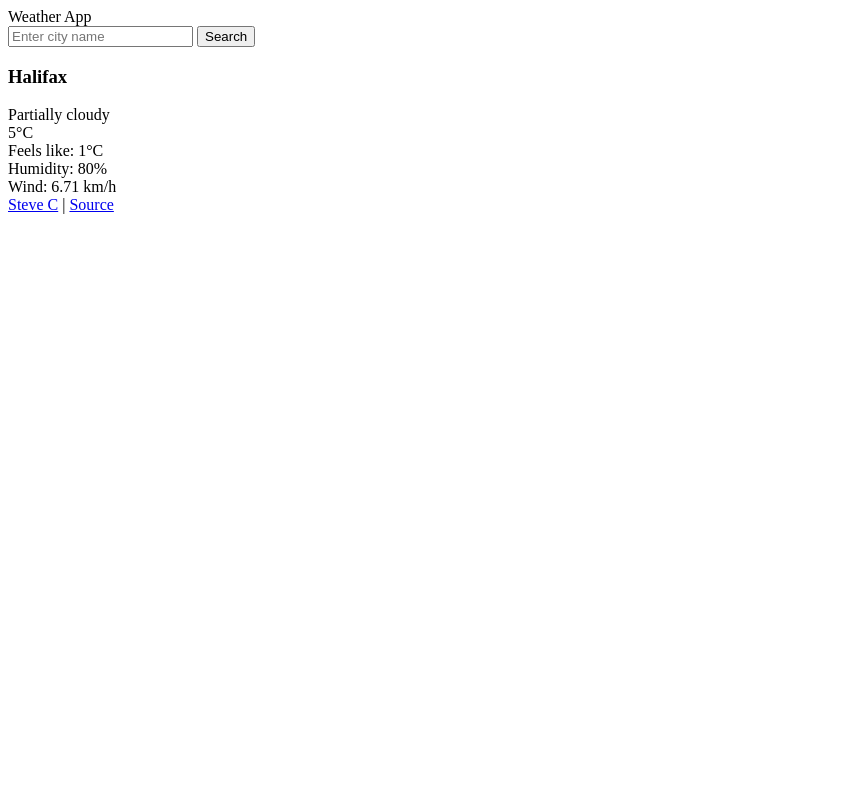
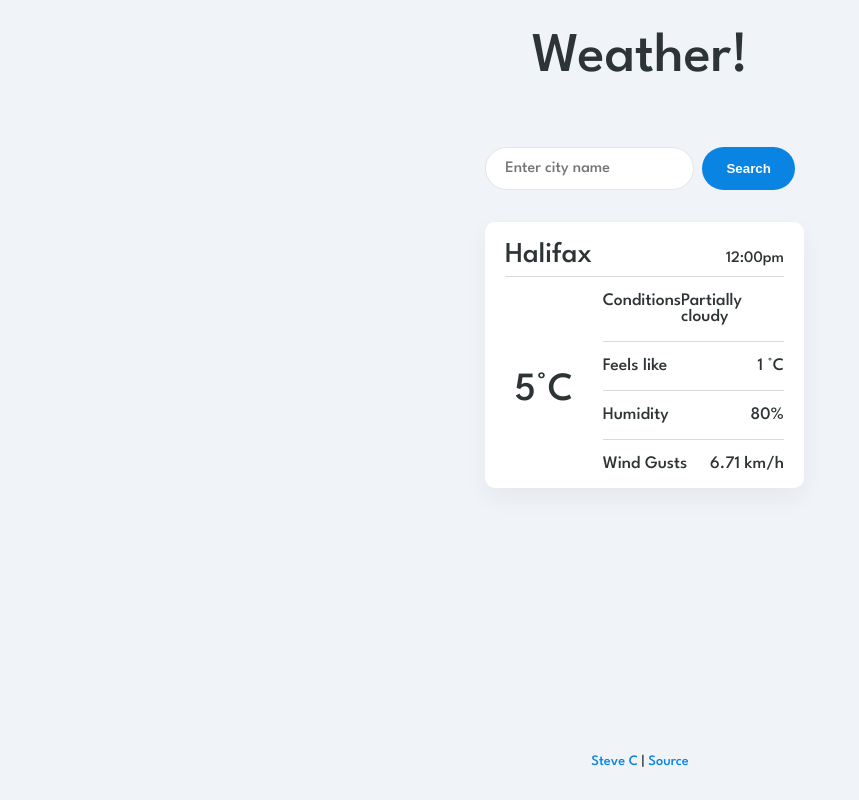
Before and after one commit to stevec-afk/weather-app, a website built with webpack: page src/template.html in a window 1280 px wide. Shown: the whole page, without its empty margins (0-859 px from the left). Built offline with nearby package versions, Linux system fonts and the light colour scheme; no server answers; some icons are missing.

Commit message:
CSS and layout refactor

```diff
--- a/src/modules/uiControl.js
+++ b/src/modules/uiControl.js
@@ -1,7 +1,7 @@
 import { getWeatherData } from "./weatherData";
 
-const $form = document.getElementById("searchForm");
-const $input = document.getElementById("searchInput");
+const $form = document.getElementById("search-form");
+const $input = document.getElementById("search-input");
 
 let location = "Halifax";
 
@@ -28,19 +28,19 @@ const iconMap = {
 function updateUI(data) {
     const $location = document.getElementById("location");
     const $conditions = document.getElementById("conditions");
-    const $currentTemp = document.getElementById("currentTemp");
+    const $currentTemp = document.getElementById("current-temp");
     const $feelsLike = document.getElementById("feelslike");
     const $humidity = document.getElementById("humidity");
     const $wind = document.getElementById("wind");
 
-    const $icon = document.getElementById("weatherIcon");
+    const $icon = document.getElementById("weather-icon");
     const iconClass = iconMap[data.icon] || "wi-na";
     $icon.className = `wi ${iconClass}`;
 
     $location.textContent = data.location;
     $conditions.textContent = data.conditions;
     $currentTemp.textContent = `${data.temp} °C`;
-    $feelsLike.textContent = `Feels like: ${data.feelsLike} °C`;
+    $feelsLike.textContent = `Feels like ${data.feelsLike} °C`;
     $humidity.textContent = `Humidity: ${data.humidity}%`;
     $wind.textContent = `Wind speed: ${data.wind} km/h`;
     console.log(data);
--- a/src/styles.css
+++ b/src/styles.css
@@ -0,0 +1,128 @@
+:root {
+    --bg-color: #f0f4f8;
+    --card-bg: #ffffff;
+    --text-main: #2d3436;
+    --accent: #0984e3;
+}
+
+body {
+    font-family: 'League Spartan', sans-serif;
+    background-color: var(--bg-color);
+    color: var(--text-main);
+    display: flex;
+    flex-direction: column;
+    align-items: center;
+    min-height: 100vh;
+    margin: 0;
+}
+
+header {
+    font-size: 3.5rem;
+    margin: 2rem;
+}
+
+/* Search bar */
+
+#search-form {
+    display: flex;
+    justify-content: center;
+    margin: 2rem 0;
+    column-gap: 0.5rem;
+}
+
+#search-input {
+    padding: 0.8rem 1.2rem;
+    border: 1px solid #dfe6e9;
+    border-radius: 25px;
+    font-family: inherit;
+    font-size: 1rem;
+    outline: none;
+    width: 90%;
+}
+
+#search-btn {
+    padding: 0.8rem 1.5rem;
+    background-color: var(--accent);
+    color: white;
+    border: none;
+    border-radius: 25px;
+    cursor: pointer;
+    font-weight: 700;
+    transition: transform 0.1s ease;
+}
+
+#search-btn:active {
+    transform: scale(0.95);
+}
+
+/* Main content */
+
+#main-content {
+    display: grid;
+    grid-template-columns: 35% minmax(0, 1fr);
+    background: var(--card-bg);
+    padding: 1.25rem 1.25rem 0;
+    border-radius: 10px;
+    box-shadow: 0 10px 25px rgba(0,0,0,0.05);
+    width: 90%;
+    max-width: 600px;
+}
+
+#card-header {
+    grid-column: 1 / -1;
+    display: flex;
+    justify-content: space-between;
+    align-items: baseline;
+    padding-bottom: 0.5rem;
+    border-bottom: 1px solid rgba(0,0,0,.15);
+}
+
+#location {
+    margin: 0;
+    font-size: 1.8rem;
+}
+
+#card-left {
+    display: flex;
+    flex-direction: column;
+    text-align: center;
+    justify-content: center;
+    padding-right: 1.25rem;
+}
+
+#weather-icon {
+    font-size: 3rem;
+    color: var(--accent);
+    padding-bottom: 1rem;
+}
+
+#current-temp {
+    font-size: 2.5rem;
+    white-space: nowrap;
+}
+
+.weather-detail {
+    display: flex;
+    justify-content: space-between;
+    border-bottom: 1px solid rgba(0,0,0,.15);
+    padding: 1rem 0;
+    width: 100%;
+    font-size: clamp(0.9rem, 4vw, 1.1rem);
+}
+
+.weather-detail:last-child {
+    border-bottom: none;
+}
+
+/* Footer */
+
+footer {
+    margin-top: auto;
+    padding: 2rem;
+    font-size: 0.9rem;
+}
+
+footer a {
+    color: var(--accent);
+    text-decoration: none;
+}
--- a/src/template.html
+++ b/src/template.html
@@ -16,25 +16,40 @@
     </head>
     <body>
         <header>
-            Weather App
+            Weather!
         </header>
         <main>
-            <form id="searchForm" novalidate>
-                <input id="searchInput" type="text" placeholder="Enter city name">
-                <button id=searchBtn type="submit">Search</button>
+            <form id="search-form" novalidate>
+                <input id="search-input" type="text" placeholder="Enter city name">
+                <button id=search-btn type="submit">Search</button>
             </form>
-            <div id="searchResults">
-                <h3 id="location">Halifax</h3>
-                <div id="currentWeather">
-                    <div id="conditions">Partially cloudy</div>
-                    <div id="currentTemp">5°C</div>
-                    <div id="iconContainer">
-                        <i id="weatherIcon" class="wi wi-day-sunny"></i>
+            <div id="main-content">
+                <div id="card-header">
+                    <span id="location">Halifax</span>
+                    <span id="timestamp">12:00pm</span>
+                </div>
+                <div id="card-left">
+                    <i id="weather-icon" class="wi wi-day-sunny"></i>
+                    <div id="current-temp">5°C</div>
+                </div>
+                <div id="card-right">
+                    <div class="weather-detail">
+                        <span>Conditions</span>
+                        <span id="conditions">Partially cloudy
                     </div>
-                <div id="feelslike">Feels like: 1°C</div>
-                <div id="humidity">Humidity: 80%</div>
-                <div id="wind">Wind: 6.71 km/h</div>
-
+                    <div class="weather-detail">
+                        <span>Feels like</span>
+                        <span id="feelslike">1 °C</span>
+                    </div>
+                    <div class="weather-detail">
+                        <span>Humidity</span>
+                        <span id="humidity">80%</span>
+                    </div>
+                    <div class="weather-detail">
+                        <span>Wind Gusts</span>
+                        <span id="wind">6.71 km/h</span>
+                    </div>
+                </div>
             </div>
         </main>
         <footer>
```
